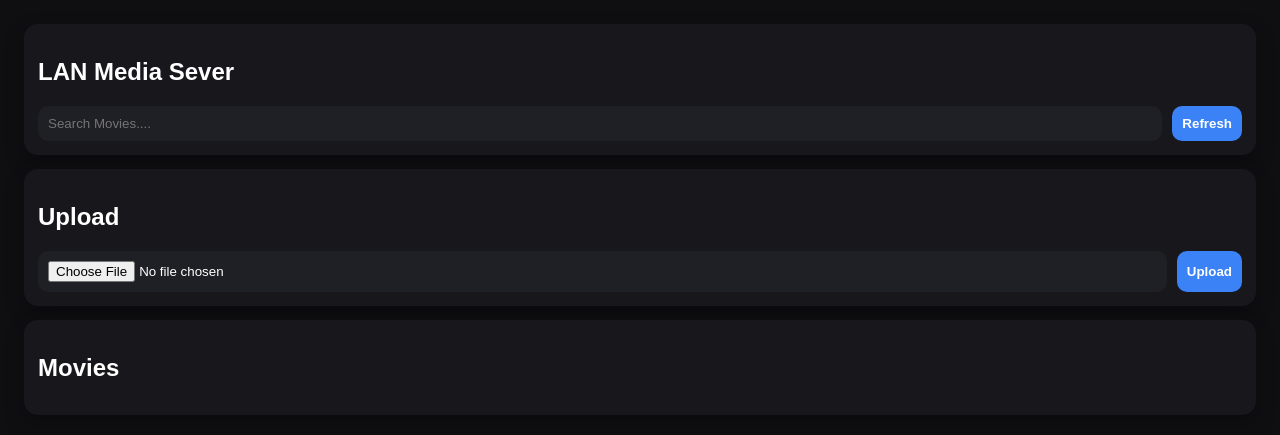
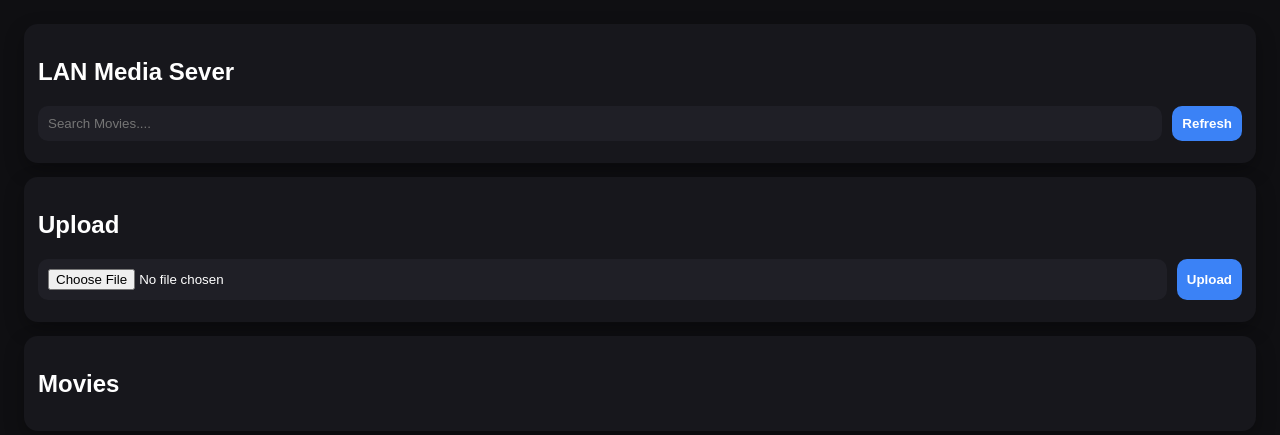
Before and after one commit to Mohandas-KJ/termux-lan-media-server, a FastAPI app: page / in a window 1280 px wide. Shown: the top 435 px of the page. Run offline with FastAPI, Linux system fonts and the light colour scheme; parts of the project's set-up code (start-up, migrations or seed data) failed here and were passed over.

Commit message:
Add styles for status and upload status elements

```diff
--- a/src/static/style.css
+++ b/src/static/style.css
@@ -65,3 +65,9 @@ button.secondary {
     padding: 8px 10px;
     border-radius: 10px;
 }
+
+#status, #uploadStatus {
+    opacity: 0.85;
+    font-size: 14px;
+    margin-top: 8px;
+}
```
